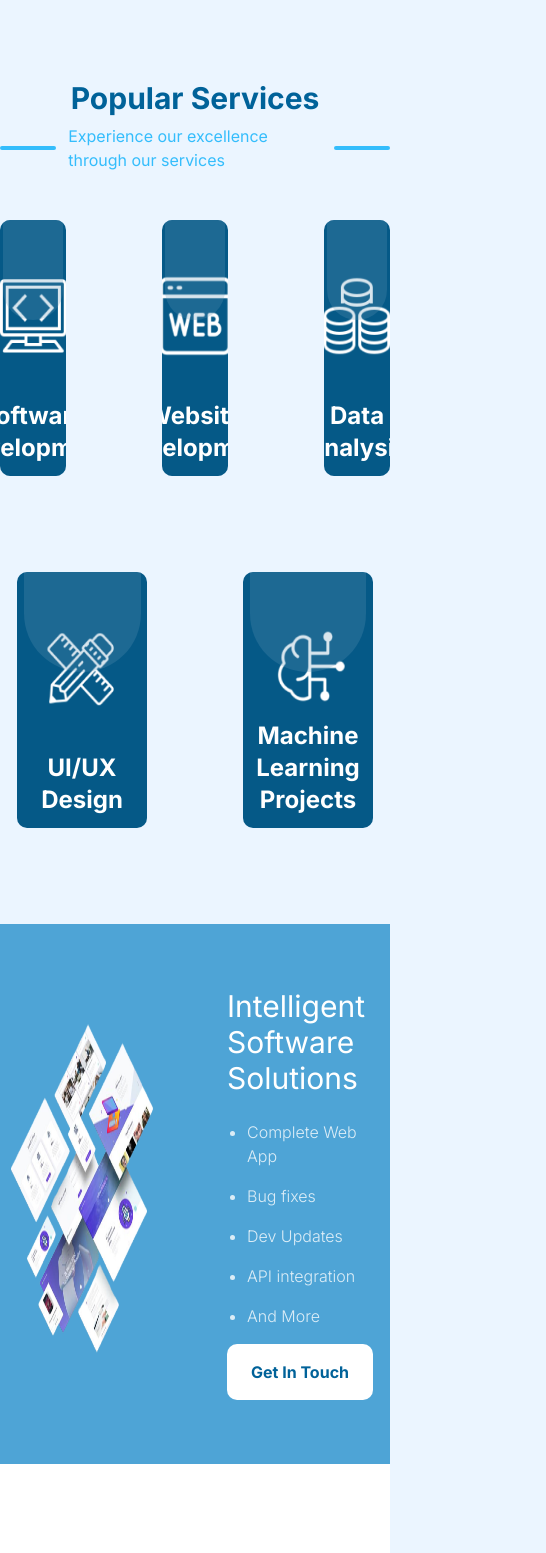
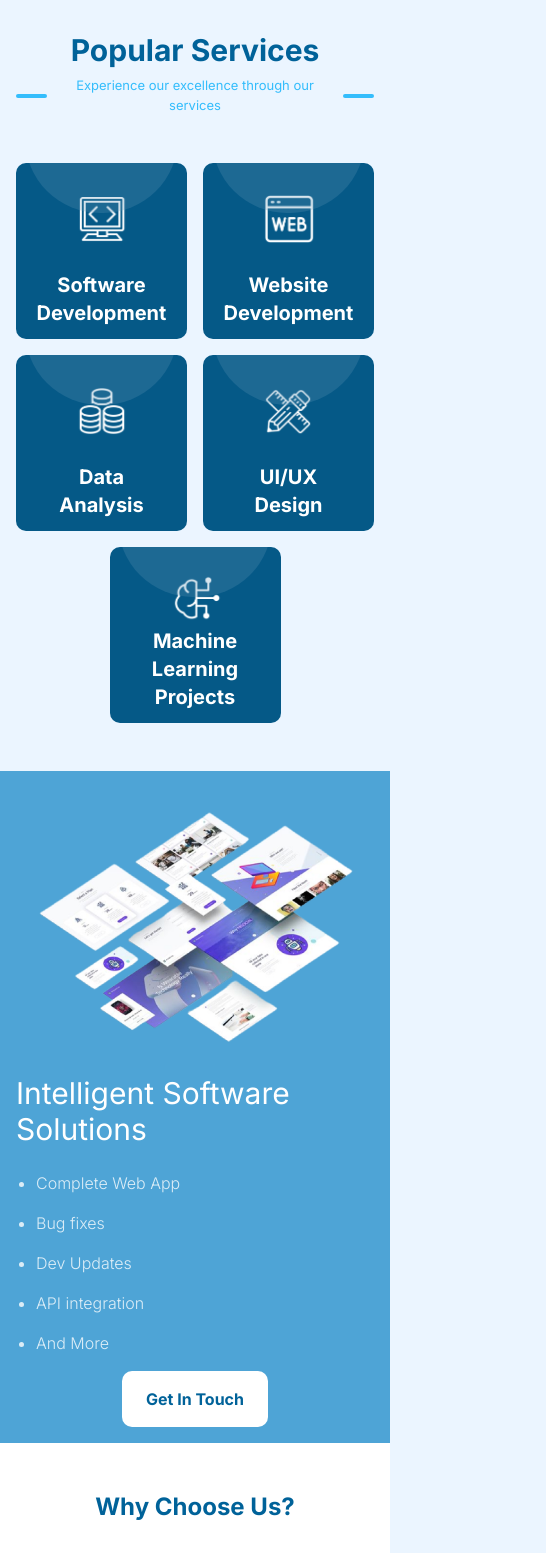
Before and after one commit to Dreamosoft1/dreamosoft-frontend, a React (Vite) app: page / in a window 390 px wide. Shown: the part 2320-3873 px from the top of the page, 546 px wide, since content can reach past the window. Built offline with nearby package versions, Linux system fonts and the light colour scheme.

Commit message:
Responsiveness for mobile created

```diff
--- a/src/components/ChooseUs.jsx
+++ b/src/components/ChooseUs.jsx
@@ -4,7 +4,7 @@ import CareerAdvancementImage from "../assets/img/career_advancement.png";
 
 const ChooseUsCard = ({ image, title, desc }) => {
 	return (
-		<div className="w-1/3 rounded-[10px]  border-[1px] border-primary-1 flex p-8 items-center justify-start flex-col h-auto relative overflow-hidden">
+		<div className="w-full max-w-[360px] md:w-1/3 rounded-[10px]  border-[1px] border-primary-1 flex p-8 items-center justify-start flex-col h-auto relative overflow-hidden">
 			<div className="w-3/5 mb-2 rounded-[5px] bg-[#AEE6FF] py-2 h-20 flex items-center justify-center">
 				<img src={image} alt="" className="w-16 h-full" />
 			</div>
@@ -16,10 +16,10 @@ const ChooseUsCard = ({ image, title, desc }) => {
 
 const ChooseUs = () => {
 	return (
-		<section className="w-full py-24 bg-white">
+		<section className="w-full py-12 md:py-24 bg-white">
 			<div className="mx-auto w-full max-w-6xl flex flex-col items-center justify-center">
-				<h3 className="text-section-heading font-bold text-4xl">Why Choose Us?</h3>
-				<div className="flex gap-12 mt-16 items-stretch justify-between ">
+				<h3 className="text-section-heading font-bold text-2xl md:text-4xl">Why Choose Us?</h3>
+				<div className="flex flex-col md:flex-row gap-6 md:gap-12 mt-8 md:mt-16 items-stretch justify-between ">
 					<ChooseUsCard
 						image={FlexibleProjectsImage}
 						title={"Flexible Projects"}
--- /dev/null
+++ b/src/components/ContactUs.jsx
@@ -0,0 +1,55 @@
+import React from "react";
+
+const ContactUs = () => {
+	return (
+		<section className="w-full py-12 md:py-24 px-4">
+			<div className="w-full flex flex-col items-center justify-center">
+				<h3 className="text-3xl font-bold text-section-heading mb-6">Contact Us</h3>
+				<div className="flex items-center justify-center gap-3">
+					<span className="w-10 md:w-20 h-[4px] rounded-full shadow-xl bg-section-label"></span>
+					<p className="text-section-label text-sm md:text-[16px]">Message Us and We Will Get Back To You</p>
+					<span className="w-10 md:w-20 h-[4px] rounded-full shadow-xl bg-section-label"></span>
+				</div>
+
+				<form action="" className="w-full mt-12 md:mt-24 max-w-3xl mx-auto">
+					<div className="w-full">
+						<input
+							type="text"
+							className="w-full bg-[#B7DBEB] rounded-[5px] py-3 border-[1px] border-[#00CB5157] !focus:outline-0"
+							placeholder="Enter Full Name"
+							aria-label="Enter Full Name"
+						/>
+					</div>
+					<div className="flex items-center w-full gap-4 mt-4 md:mt-8">
+						<div className="w-full">
+							<input
+								type="text"
+								className="w-full bg-[#B7DBEB] rounded-[5px] py-3 border-[1px] border-[#00CB5157] !focus:outline-0"
+								placeholder="Enter Email Address"
+								aria-label="Enter Email Address "
+							/>
+						</div>
+						<div className="w-full">
+							<input
+								type="text"
+								className="w-full bg-[#B7DBEB] rounded-[5px] py-3 border-[1px] border-[#00CB5157] !focus:outline-0"
+								placeholder="Enter Phone Number"
+								aria-label="Enter Phone Number"
+							/>
+						</div>
+					</div>
+					<div className="w-full mt-4 md:mt-8">
+						<textarea
+							type="text"
+							className="w-full bg-[#B7DBEB] h-48 md:h-64 resize-none rounded-[5px] py-3 border-[1px] border-[#00CB5157] focus:outline-0"
+							placeholder="Type your Message"
+							aria-label="Type your Message"></textarea>
+					</div>
+					<div></div>
+				</form>
+			</div>
+		</section>
+	);
+};
+
+export default ContactUs;
--- a/src/components/Home.jsx
+++ b/src/components/Home.jsx
@@ -10,6 +10,7 @@ import Services from "./Services.jsx";
 import ScreensImage from "../assets/img/screens.png";
 import ChooseUs from "./ChooseUs.jsx";
 import Projects from "./Projects.jsx";
+import ContactUs from "./ContactUs.jsx";
 
 const Home = () => {
 	useEffect(() => {
@@ -26,12 +27,12 @@ const Home = () => {
 			<Services />
 
 			{/* Solutions  */}
-			<section id="solutions" className=" w-full py-16 bg-[#4EA4D6]">
-				<div className="w-full max-w-5xl  mx-auto flex items-stretch gap-16 justify-normal">
-					<div className="w-1/2">
-						<img src={ScreensImage} alt="Screens" className="w-full h-full" />
+			<section id="solutions" className=" w-full py-4 md:py-16 px-4 bg-[#4EA4D6]">
+				<div className="w-full max-w-5xl  mx-auto flex flex-col md:flex-row items-stretch gap-0 md:gap-16 justify-normal">
+					<div className="w-full md:w-1/2">
+						<img src={ScreensImage} alt="Screens" className="w-full h-72 md:h-full" />
 					</div>
-					<div className="w-1/2">
+					<div className="w-full md:w-1/2">
 						<h3 className="text-3xl mb-6 text-white">Intelligent Software Solutions</h3>
 						<ul className="list-disc ml-5">
 							<li className="text-white font-light opacity-80 mb-4">Complete Web App</li>
@@ -41,7 +42,7 @@ const Home = () => {
 							<li className="text-white font-light opacity-80 mb-4"> And More</li>
 						</ul>
 
-						<button className="bg-white px-6 hover:opacity-60 py-4 rounded-[10px] text-section-heading font-bold">Get In Touch</button>
+						<button className="bg-white md:ml-0 block mx-auto px-6 hover:opacity-60 py-4 rounded-[10px] text-section-heading font-bold">Get In Touch</button>
 					</div>
 				</div>
 			</section>
@@ -49,6 +50,7 @@ const Home = () => {
 			<ChooseUs />
 			<Projects />
 			<Solutions />
+			<ContactUs />
 		</>
 	);
 };
--- a/src/components/ServiceCard.jsx
+++ b/src/components/ServiceCard.jsx
@@ -2,13 +2,13 @@ import React from "react";
 
 const ServiceCard = ({ image, text }) => {
 	return (
-		<div className="w-1/3 rounded-[10px] bg-[#055987] flex pb-3 items-center justify-center flex-col h-64 relative overflow-hidden">
-			<div className="absolute w-[90%] h-[300px] bg-[#6599B740] rounded-full -top-[200px] left-0 right-0 mx-auto"></div>
+		<div className="w-full card rounded-[10px] bg-[#055987] flex pb-3 items-center justify-center flex-col h-44 md:h-64 relative overflow-hidden">
+			<div className="absolute w-[90%] h-[150px] md:h-[300px] bg-[#6599B740] rounded-full -top-[100px] md:-top-[200px] left-0 right-0 mx-auto"></div>
 
-			<div className="w-24 h-24 flex items-center justify-center mt-12">
-				<img src={image} alt="" className="w-24 h-20" />
+			<div className="w-16 md:w-24 h-16 md:h-24 flex items-center justify-center mt-6 md:mt-12">
+				<img src={image} alt="" className="w-16 md:w-24 h-12 md;h-20" />
 			</div>
-			<h3 className="mt-auto text-white text-2xl font-bold text-center" dangerouslySetInnerHTML={{ __html: text }}></h3>
+			<h3 className="mt-auto text-white text-xl md:text-2xl font-bold text-center" dangerouslySetInnerHTML={{ __html: text }}></h3>
 		</div>
 	);
 };
--- a/src/components/Services.jsx
+++ b/src/components/Services.jsx
@@ -8,24 +8,24 @@ import DataAnalysisImage from "../assets/img/data_analysis.png";
 
 const Services = () => {
 	return (
-		<section className="w-full h-auto py-24">
+		<section className="w-full h-auto py-12 md:py-24 px-4">
 			<div className="w-full max-w-6xl mx-auto flex flex-col items-center justify-center">
 				<h3 className="font-bold text-3xl text-section-heading mb-2">Popular Services</h3>
-				<div className="flex items-center justify-center gap-3">
-					<span className="w-20 h-[4px] rounded-full shadow-xl bg-section-label"></span>
-					<p className="text-section-label">Experience our excellence through our services</p>
-					<span className="w-20 h-[4px] rounded-full shadow-xl bg-section-label"></span>
+				<div className="flex items-center justify-center gap-[6px] md:gap-3">
+					<span className="w-8 md:w-20 h-[4px] rounded-full shadow-xl bg-section-label"></span>
+					<p className="text-[13px] text-center md:text-[16px] text-section-label">Experience our excellence through our services</p>
+					<span className="w-8 md:w-20 h-[4px] rounded-full shadow-xl bg-section-label"></span>
 				</div>
 
-				<div className="w-full flex mt-12 items-center gap-24 justify-center">
+				<div className="w-full grid services grid-cols-4 md:grid-cols-6 mt-12 items-center gap-4 md:gap-24 justify-center">
 					<ServiceCard text={"Software <br/> Development"} image={SoftwareDevImage} />
 					<ServiceCard text={`Website <br/> Development`} image={WebsiteDevImage} />
 					<ServiceCard text={"Data <br/> Analysis"} image={DataAnalysisImage} />
-				</div>
-				<div className="w-full flex items-center  gap-24 mt-24 justify-center">
 					<ServiceCard text={`UI/UX <br/> Design`} image={DesignImage} />
 					<ServiceCard text={"Machine <br/> Learning Projects"} image={MachineImage} />
 				</div>
+				{/* <div className="w-full flex items-center  gap-24 mt-24 justify-center">
+				</div> */}
 			</div>
 		</section>
 	);
--- a/src/components/Solutions.jsx
+++ b/src/components/Solutions.jsx
@@ -2,11 +2,11 @@ import solutions from "../data/solutions";
 
 const Solutions = () => {
 	return (
-		<div className="w-full py-24  bg-[#F5F6FB] ">
+		<div className="w-full py-12 md:py-24 px-4  bg-[#F5F6FB] ">
 			<div className="max-w-6xl mx-auto flex flex-col  items-center justify-center w-full">
-				<h3 className="text-4xl text-[#15572A] font-semibold">Custom Industry Solutions</h3>
+				<h3 className="text-2xl md:text-4xl text-[#15572A] font-semibold">Custom Industry Solutions</h3>
 
-				<div className="w-full grid mt-16 md:grid-cols-4 gap-6">
+				<div className="w-full grid mt-8 md:mt-16 grid-cols-1 md:grid-cols-2 lg:md:grid-cols-4 gap-6">
 					{solutions?.map((solution, index) => (
 						<div key={index} className="w-full border-[1px] flex flex-col items-start justify-start border-desc p-4 rounded-[10px]">
 							<div className="w-16 h-12  mx-auto" style={{ width: `${60 * (solution.imageSize || 1)}px` }}>
--- a/src/index.css
+++ b/src/index.css
@@ -10,3 +10,39 @@ body {
 .navbar {
 	@apply font-poppins;
 }
+
+.card:nth-child(1) {
+	grid-column: 1 / 3; /* Center the 4th child */
+}
+.card:nth-child(2) {
+	grid-column: 3/5; /* Center the 4th child */
+}
+
+.card:nth-child(3) {
+	grid-column: 5 / 7; /* Center the 5th child */
+}
+.card:nth-child(4) {
+	grid-column: 2 / 4; /* Center the 4th child */
+}
+.card:nth-child(5) {
+	grid-column: 4/ 6; /* Center the 5th child */
+}
+
+@media screen and (max-width: 768px) {
+	.card:nth-child(1) {
+		grid-column: 1 / 3; /* Center the 4th child */
+	}
+	.card:nth-child(2) {
+		grid-column: 3/5; /* Center the 4th child */
+	}
+
+	.card:nth-child(3) {
+		grid-column: 1/3; /* Center the 5th child */
+	}
+	.card:nth-child(4) {
+		grid-column: 3/5; /* Center the 4th child */
+	}
+	.card:nth-child(5) {
+		grid-column: 2/4; /* Center the 5th child */
+	}
+}
```
Also changed, not shown: src/components/Projects.jsx (+9 -8 lines).
